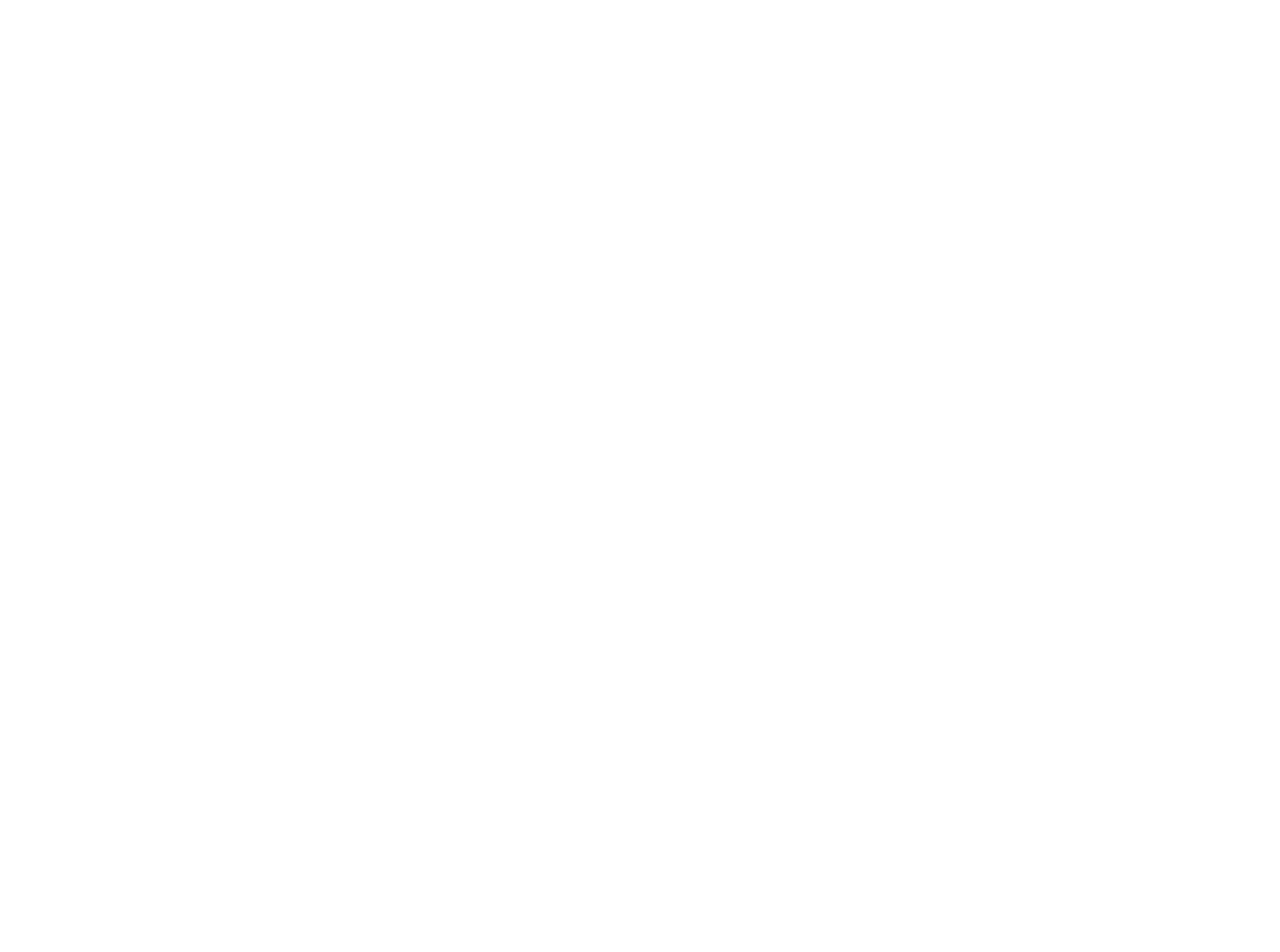
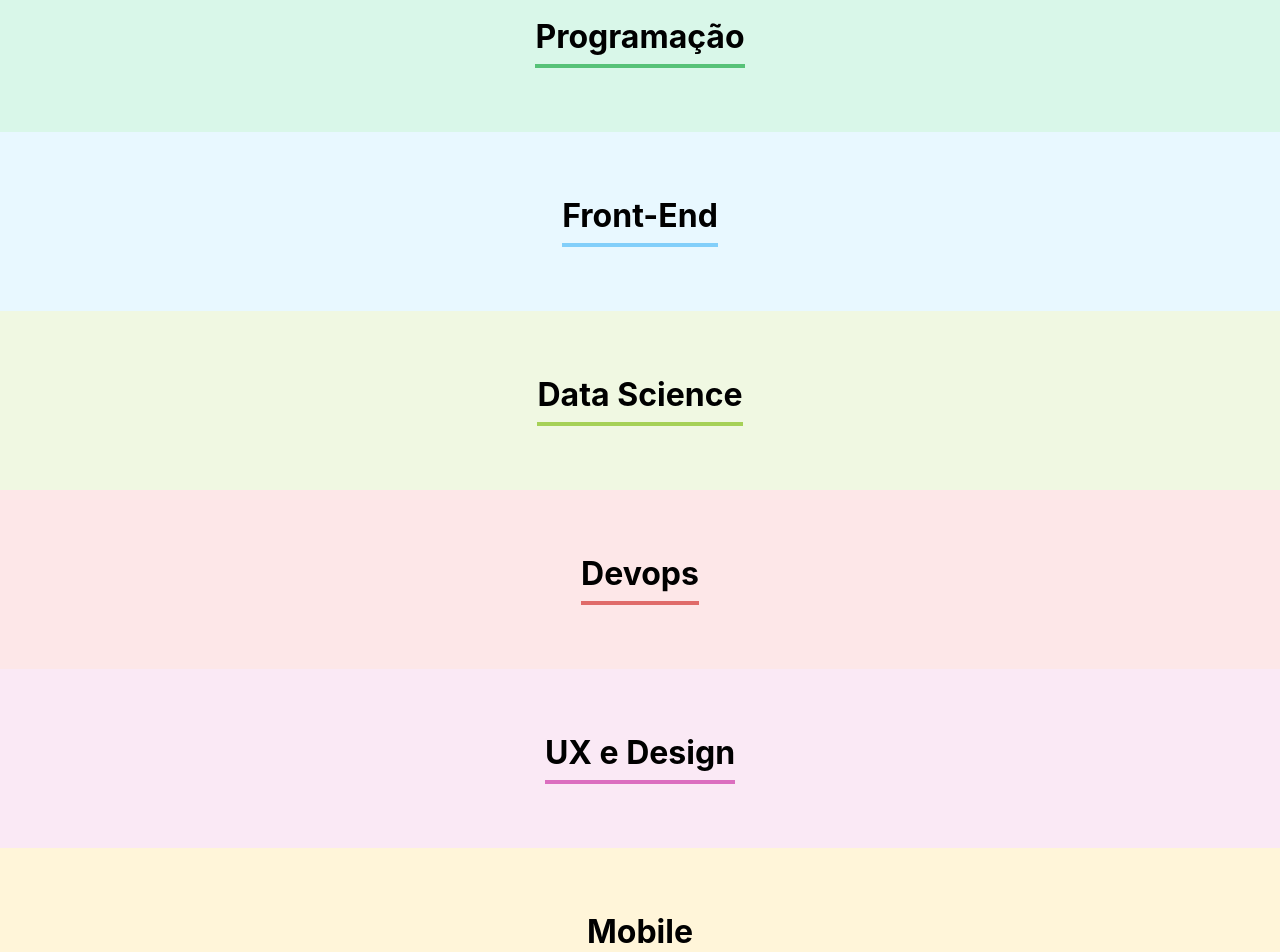
Before and after one commit to gabriel-santosdev/ORGAND, a React (Create React App) app: page / in a window 1280 px wide. Shown: the part 1500-2452 px from the top of the page. Before the commit the page ends 1453 px from the top, so only its background shows below. Built offline with nearby package versions, Linux system fonts and the light colour scheme.

Commit message:
add of times with color 1st and 2nd

```diff
--- a/src/App.js
+++ b/src/App.js
@@ -1,13 +1,68 @@
+import { useState } from "react";
 import Banner from "./components/Banner/Banner";
 import Formulario from "./components/Formulario/Formulario";
+import Time from "./components/Time/Time";
 
 
 
 function App() {
+
+  const times = [
+    {
+      nome: 'Programação',
+      corPrimaria: '#57c278',
+      corSecundaria: '#D9F7E9'
+    },
+     {
+      nome: 'Front-End',
+      corPrimaria: '#82cffa',
+      corSecundaria: '#E8F8FF'
+    },
+     {
+      nome: 'Data Science',
+      corPrimaria: '#a6d157',
+      corSecundaria: '#F0F8E2'
+    },
+     {
+      nome: 'Devops',
+      corPrimaria: '#e06b69',
+      corSecundaria: '#FDE7E8'
+    },
+     {
+      nome: 'UX e Design',
+      corPrimaria: '#db6ebf',
+      corSecundaria: '#FAE9F5'
+    },
+     {
+      nome: 'Mobile',
+      corPrimaria: '#ffba05',
+      corSecundaria: '#FFF5D9'
+    },
+     {
+      nome: 'Inovação e Gestão',
+      corPrimaria: '#ff8a29',
+      corSecundaria: '#FFEEDF'
+    },
+
+  ]
+
+  const [colaboradores, setColaboradores] = useState ([])
+
+  const aoNovoColaboradorAdicionado = (colaborador) => {
+    console.log(colaborador)
+    setColaboradores([...colaboradores, colaborador])
+  }
+
   return (
    <div>
     <Banner />
-    <Formulario />
+    <Formulario
+    times={times.map(time => time.nome)}
+    aoColaboradorCadastrado={colaborador => aoNovoColaboradorAdicionado(colaborador)}/>
+    {times.map(time => <Time key={time.nome}nome={time.nome}
+    corPrimaria ={time.corPrimaria}
+    corSecundaria={time.corSecundaria}/>)}
+
    </div>
       );
 }
--- a/src/components/Formulario/Formulario.js
+++ b/src/components/Formulario/Formulario.js
@@ -5,7 +5,7 @@
 import styles from  './Formulario.module.css'
 
 
-const Formulario = () => {
+const Formulario = (props) => {
 
     const times = [
         'Programação',
@@ -24,7 +24,12 @@
 
     const aoSalvar = (e) => {
         e.preventDefault()
-        console.log('esse caraio funcionou =>', nome, cargo, imagem, time)
+        props.aoColaboradorCadastrado({
+            nome,
+            cargo,
+            imagem,
+            time
+        })
     }
 
     return (
@@ -55,7 +60,7 @@
             <ListaSuspensa
             obrigatorio={true}
             label="Time"
-            itens={times}
+            itens={props.times}
             valor={time}
             aoAlterado={valor => setTime(valor)}
             />
--- /dev/null
+++ b/src/components/Time/Time.js
@@ -0,0 +1,17 @@
+import styles from './Time.module.css'
+
+const Time = (props) => {
+
+    const css = { backgroundColor: props.corSecundaria }
+
+    return (
+        <section className={styles.time} style={css}>
+            <h3 style={{ borderColor: props.corPrimaria}}>
+                {props.nome}
+            </h3>
+        </section>
+    )
+
+}
+
+export default Time
--- /dev/null
+++ b/src/components/Time/Time.module.css
@@ -0,0 +1,12 @@
+.time {
+    text-align: center;
+    padding: 32px;
+
+}
+
+.time h3 {
+    font-size: 32px;
+    border-bottom: 4px solid ;
+    display: inline-block;
+    padding-bottom: 8px;
+}
```
